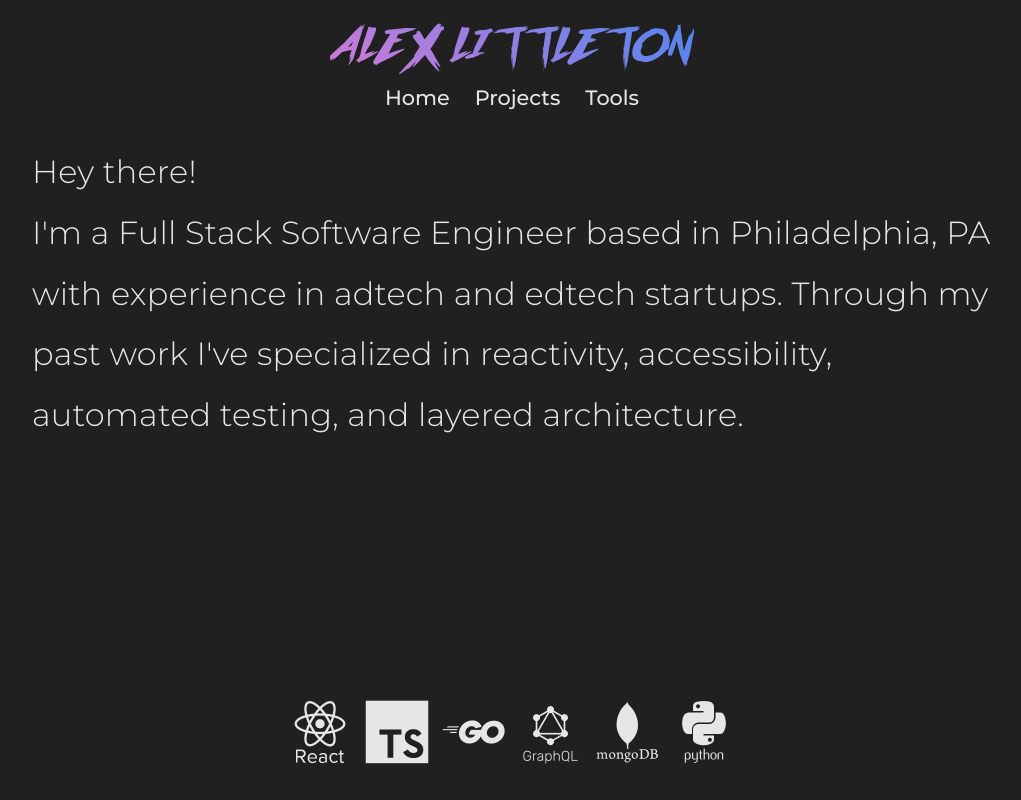
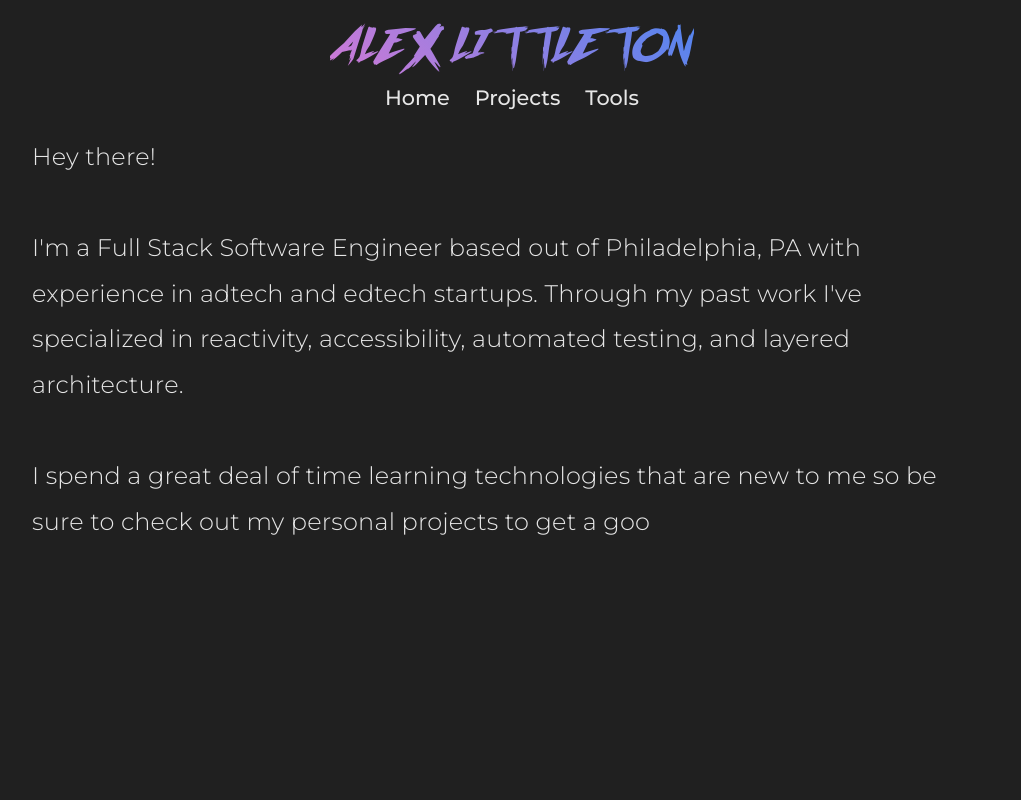
Before and after one commit to alexander-littleton/site, a React (Vite) app: page /#/ in a window 1280 px wide. Shown: the whole page, without its empty margins (128-1149 px from the left). Built offline with nearby package versions, Linux system fonts and the light colour scheme.

Commit message:
fadein devicons and update bio

```diff
--- a/src/pages/home/index.tsx
+++ b/src/pages/home/index.tsx
@@ -1,6 +1,7 @@
 import styled from "styled-components";
 import Devicon from "../../components/Devicon";
 import { useEffect, useState } from "react";
+import FadeIn from "../../components/FadeIn";
 
 const HomeWrapper = styled.div`
   display: flex;
@@ -13,15 +14,8 @@ const HomeWrapper = styled.div`
   }
 `;
 
-const DeviconRow = styled.div`
-  text-align: center;
-  word-wrap: break-word;
-  font-size: 4em;
-  padding: 24px;
-`;
-
 const Bio = styled.p`
-  font-size: 2em;
+  font-size: 1.5em;
   flex-grow: 1;
   white-space: pre-line;
 `;
@@ -29,16 +23,24 @@ const Bio = styled.p`
 export default function Home() {
   const [currentText, setCurrentText] = useState("");
   const [currentIndex, setCurrentIndex] = useState(0);
+  const [showDevicons, setShowDevicons] = useState(false);
+
   const bio =
-    `Hey there!\n` +
-    `I'm a Full Stack Software Engineer based in Philadelphia, PA with experience in adtech and edtech startups. ` +
-    `Through my past work I've specialized in reactivity, accessibility, automated testing, and layered architecture.`;
+    `Hey there!\n\n` +
+    `I'm a Full Stack Software Engineer based out of Philadelphia, PA with experience in adtech and edtech startups. ` +
+    `Through my past work I've specialized in reactivity, accessibility, automated testing, and layered architecture.\n\n` +
+    `I spend a great deal of time learning technologies that are new to me so be sure to check out my personal projects to get ` +
+    `a good feel for what I've been up to.`;
   useEffect(() => {
     if (currentIndex < bio.length) {
       const timeout = setTimeout(() => {
         setCurrentText((prevText) => prevText + bio[currentIndex]);
         setCurrentIndex((prevIndex) => prevIndex + 1);
       }, 15);
+
+      if (currentIndex === bio.length - 1) {
+        setShowDevicons(true);
+      }
 
       return () => clearTimeout(timeout);
     }
@@ -47,14 +49,23 @@ export default function Home() {
   return (
     <HomeWrapper>
       <Bio>{currentText}</Bio>
-      <DeviconRow>
+      {showDevicons && (
+        <FadeIn
+          style={{
+            textAlign: "center",
+            wordWrap: "break-word",
+            fontSize: "4em",
+            padding: "24px",
+          }}
+        >
           <Devicon type="react" />
           <Devicon type="typescript" />
           <Devicon type="go" />
           <Devicon type="graphQl" />
           <Devicon type="mongo" />
           <Devicon type="python" />
-      </DeviconRow>
+        </FadeIn>
+      )}
     </HomeWrapper>
   );
 }
```
Lines whose indentation alone changed are shown as unchanged.
